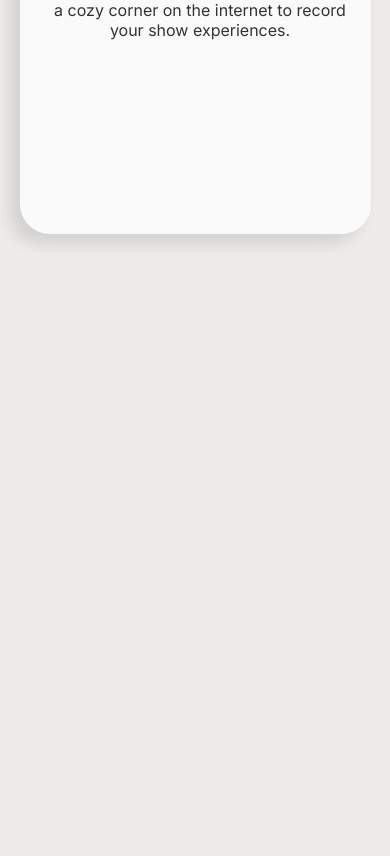
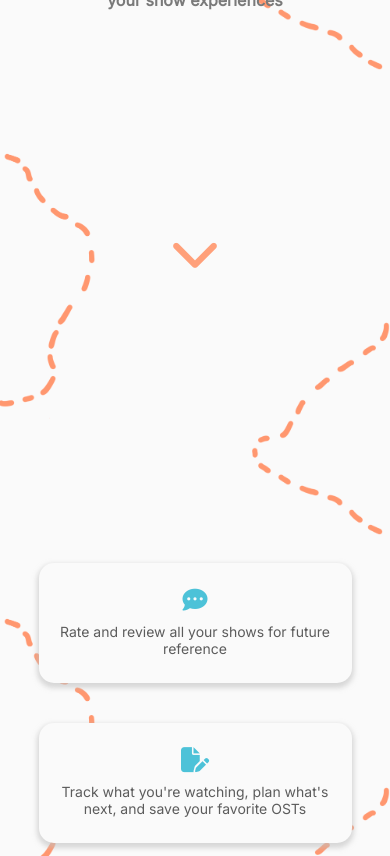
Before and after one commit to ces08/Nook, a plain HTML site: page index.html in a window 390 px wide. Shown: the part 483-1339 px from the top of the page. Drawn offline with Linux system fonts and the light colour scheme.

Commit message:
updated landing page

```diff
--- a/css/index.css
+++ b/css/index.css
@@ -21,11 +21,25 @@
 }
 body{
     font-family: "Inter", sans-serif;
+    top:0;
     height:100%;
+    width:100%;
     padding:0;
     margin:0;
-    background-color: #eeecea;
+    /* background-color: #eeecea; */
+
 }
+#bg{
+    height:100%;
+    width:100%;
+    padding:0;
+    margin:0;
+    background-color: var(--box-color);
+    background-image: url('/imgs/indexbg.png');
+    background-size: cover;
+
+}
+
 #navbar {
     display: flex;
     position:fixed;
@@ -36,6 +50,7 @@ body{
     padding: 2vw 2vw;
 
     align-items: center;
+    mask: linear-gradient(black, black, transparent);
     backdrop-filter: blur(8px);
     z-index:100;
 }
@@ -66,51 +81,85 @@ section{
 
     width:100vw;
     height:100vh;
+
 }
 #title-box{
     display:flex;
+    position: absolute;
+    flex-direction: column;
 
     justify-content: center;
     align-items: center;
 
-    width:100%;
-    height:70%;
+    width:80%;
+    height:80%;
     border-radius: 30px ;
 
     padding: 0 5vw;
-    /* margin-left: 5vw; */
     margin: 0 5vw;
-    box-shadow: -10px 10px 15px var(--gray);
-
-    background-color:var(--box-color);
 }
 
-#right-box{
-    display:flex;
 
-    width:50%;
-    height:70%;
-    /* margin: 0;
-    border-radius: 30px; */
-
-}
-
-#title-box h1{
-    color: var(--black);
-    font-size: 100px;
-    font-weight:600;
+#title-box img{
     width:100%;
     margin:1vh;
+    object-fit: contain;
     text-align: center;
 }
 #title-box p{
-    color:var(--black);
+    color:var(--dark-gray);
+    margin:0;
 
     font-size:20px;
-    margin-left: 10px;
     text-align: center;
 }
+.fa-chevron-down{
+    position:absolute;
+    bottom: 0;
 
+    font-size: 50px;
+    color: var(--accent-orange);
+    transition: all .5s ease;
+
+}
+.fa-chevron-down:hover{
+    scale: 120%;
+}
+/* #left-box img{
+    filter: drop-shadow(2px 2px 5px var(--gray))
+            drop-shadow(-2px 2px 5px var(--gray));
+} */
+#desc-container{
+    display: flex;
+    justify-content: space-evenly;
+    align-items: center;
+    width: 100%;
+    height: 95%;
+}
+.desc-box{
+    display:flex;
+    flex-direction: column;
+    align-items: center;
+    justify-content: center;
+    gap: 20px;
+
+    width: 25%;
+    height: 30vh;
+    background-color: var(--box-color);
+    box-shadow: 0 3px 5px 2px var(--gray);
+
+    border-radius: 15px;
+    padding: 20px;
+}
+.desc-box i{
+    font-size: 50px;
+    color: var(--accent-blue);
+}
+.desc{
+    text-align: center;
+    font-size: 18px;
+    color: var(--darker-gray);
+}
 #start{
     color: var(--accent-orange);
     font-size: 30px;;
@@ -122,6 +171,9 @@ section{
     background-color: transparent;
     transition:all 1s;
     text-decoration: none;
+
+    transition: ease;
+
 }
 #start:hover{
     border: 5px solid var(--accent-blue);
@@ -178,8 +230,14 @@ section{
     #title-box h1{
         font-size: 85px;
     }
-    #title-box p{
-        font-size: 20px;
+    .desc{
+        font-size: 16px;
+    }
+    .desc-box i{
+        font-size: 40px;
+    }
+    #bg{
+        background-size:contain ;
     }
 }
 /*ipads*/
@@ -190,14 +248,40 @@ section{
         margin:0 5px;
     }
     #title-box p{
-        font-size: 20px;
+        font-size: 18px;
     }
     #title-box h1{
         font-size: 75px;
     }
+    .desc-box{
+        width: 20%;
+        height: 20vh;
+        border-radius: 15px;
+        padding: 20px;
+    }
+    .desc{
+        font-size: 14px;
+    }
+    .desc-box i{
+        font-size: 25px;
+    }
 }
 
+@media(max-width: 500px){
 
+    #desc-container{
+        flex-direction: column;
+        justify-content: center;
+        gap: 5%;
+    }
+    .desc-box{
+        width: 70%;
+        height: 10%;
+        gap: 10px;
+        border-radius: 15px;
+        padding: 20px;
+    }
+}
 /*phones*/
 @media(max-width: 425px){
     #title-box p{
--- a/css/moments.css
+++ b/css/moments.css
@@ -40,6 +40,8 @@ body{
 
     align-items: center;
     background-color: rgba(238, 236, 234, 0.85);
+    mask: linear-gradient(black, black, 95% , transparent);
+
     backdrop-filter: blur(8px);
     z-index:100;
 
--- a/index.html
+++ b/index.html
@@ -8,6 +8,7 @@
     <script src="https://kit.fontawesome.com/b029c67e2c.js" crossorigin="anonymous"></script>
 </head>
 <body>
+    <div id = 'bg'>
     <div id = 'navbar'>
         <a href = 'index.html'><i class="fa-solid fa-house"></i> </a>
         <a href = 'shows.html'>Shows</a>
@@ -16,28 +17,36 @@
     </div>
     <section id = 's1'>
         <div id = 'title-box'>
-            <div id = 'left-box'>
-                <h1>Welcome to Nook</h1>
-                <p>a cozy corner on the internet to record your show experiences.</p>
-                <!-- <a href = 'shows.html' id = 'start'>Start now</a> -->
-            </div>
-            <!-- <div id = 'right-box'>    -->
-                <!-- <div id = 'widget-box'>
-                    <div class = 'data-widget' id = 'w1'>Keep track of your shows</div>
-                    <div class = 'data-widget' id = 'w2'>Save favorite OSTs</div>
-                    <div class = 'data-widget' id = 'w3'>Write down your reviews</div>
-                    <div class = 'data-widget'  id = 'w4'>Record your thoughts on specific episodes</div>
-                </div>      -->
-            <!-- </div> -->
+                <img src = './imgs/nookLogo.png'>
+                <p><b>a cozy corner on the internet to record your show experiences</b></p>
+                <i class="fa-solid fa-chevron-down" onclick = 'scrollDown()'></i>
         </div>
-
     </section>
     <section id = 's2'>
-        <div id = 'left'></div>
-        <div id = 'right'>
+        <div id = 'desc-container'>
+            <div class = 'desc-box'>
+                <i class="fa-solid fa-comment-dots"></i>
+                <div class = 'desc'>
+                    Rate and review all your shows for future reference
+                </div>
+            </div>
+            <div class = 'desc-box'>
+                <i class="fa-solid fa-file-pen"></i>
+                <div class = 'desc'>
+                    Track what you're watching, plan what's next, and save your favorite OSTs
+                </div>
+            </div>
+            <div class = 'desc-box'>
+                <i class="fa-solid fa-image"></i>
+                <div class = 'desc'>
+                    Capture and cherish your favorite moments with screenshots and notes
+                </div>
+            </div>
+        </div>
 
         </div>
     </section>
+</div>
     <script src = "js/index.js"></script>
 
 
```
Also changed, not shown: imgs/indexBg.png (added), imgs/nookLogo.png (added).
